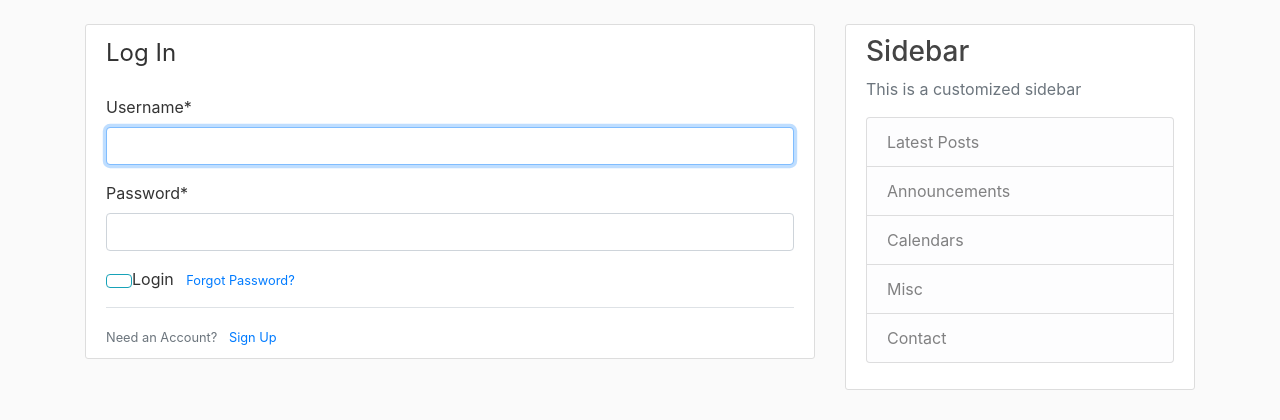
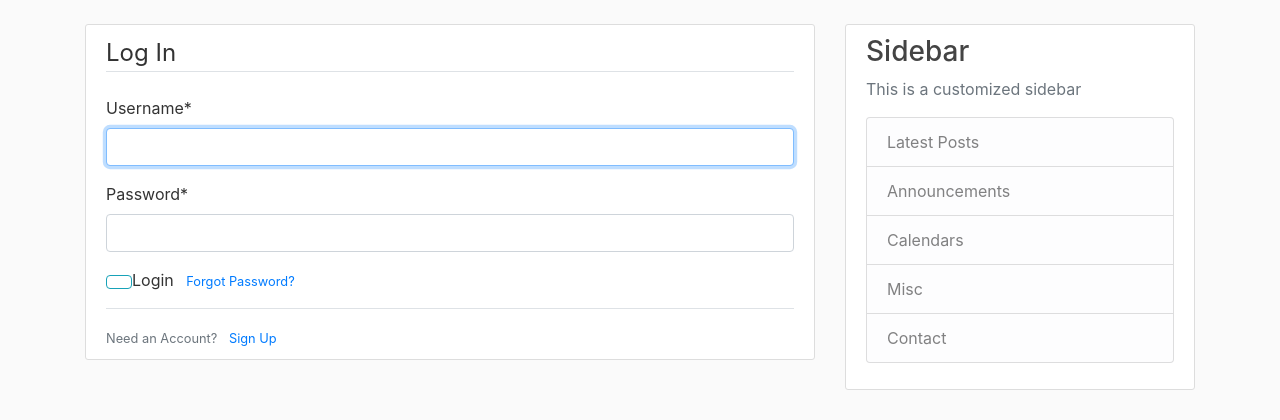
Before and after one commit to DDevaras/Django, a Django app: page /login/ in a window 1280 px wide. Shown: the part 56-476 px from the top of the page. Run offline with Django 3.2, Linux system fonts and the light colour scheme; some libraries are stand-ins or nearby versions.

Commit message:
Update login.html

```diff
--- a/users/templates/users/login.html
+++ b/users/templates/users/login.html
@@ -5,7 +5,7 @@
  <form method="POST">
   {% csrf_token %}
   <fieldset>
-   <legend class="border-bttom mb-4">Log In</legend>
+   <legend class="border-bottom mb-4">Log In</legend>
    {{ form|crispy }}
   </fieldset>
   <div class="form-group">
```
